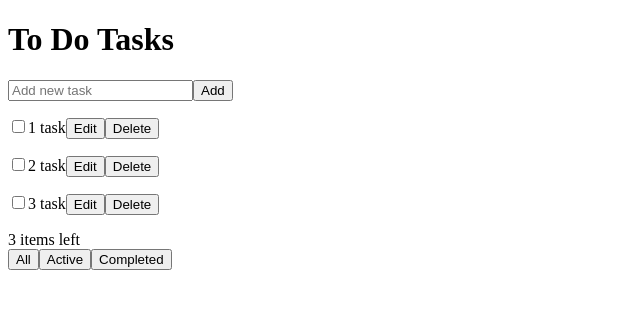
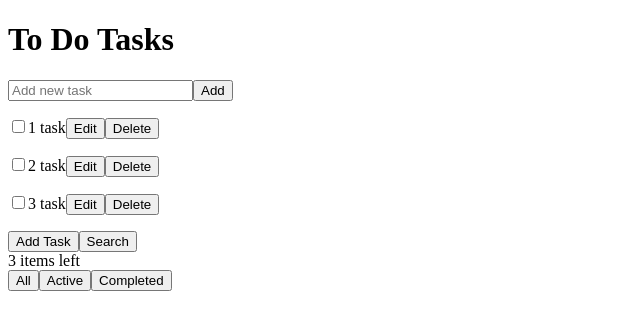
Before and after one commit to Sergey-dev10/todo-list-hooks, a React (Vite) app: page / in a window 1280 px wide. Shown: the top 330 px of the page, without its empty margins (0-640 px from the left). Built offline with nearby package versions, Linux system fonts and the light colour scheme.

Commit message:
feat: ToggleAddSearch and Search components were implemented

```diff
--- a/src/components/ActionPanel/ActionPanel.jsx
+++ b/src/components/ActionPanel/ActionPanel.jsx
@@ -1,10 +1,12 @@
 import {Info} from "../Info";
 import {Filter} from "../Filter";
-export const ActionPanel = ({tasks, onHandleFilter}) => {
+import {ToggleAddSearch} from "../ToggleAddSearch";
+export const ActionPanel = ({tasks, onHandleFilter, onHandleToggleAction}) => {
     return (
         <div>
-            <Info tasks={tasks}/>
-            <Filter onHandleFilter={onHandleFilter}/>
+            <ToggleAddSearch onHandleToggleAction={onHandleToggleAction}/>
+            <Info tasks={tasks} />
+            <Filter onHandleFilter={onHandleFilter} />
         </div>
     );
 };
--- /dev/null
+++ b/src/components/Search/Search.jsx
@@ -0,0 +1,12 @@
+
+export const Search = ({onHandleSearch}) => {
+    const handleSearch = (e) => {
+        console.log(e.target.value);
+        onHandleSearch(e.target.value);
+    };
+    return (
+        <div>
+            <input type="text" placeholder="Search" onChange={handleSearch}/>
+        </div>
+    );
+};
--- /dev/null
+++ b/src/components/Search/index.js
@@ -0,0 +1 @@
+export * from "./Search";
--- a/src/components/Todo/Todo.jsx
+++ b/src/components/Todo/Todo.jsx
@@ -3,6 +3,7 @@ import {Title} from "../Title";
 import {TaskAdder} from "../TaskAdder";
 import {TaskList} from "../TaskList";
 import {ActionPanel} from "../ActionPanel";
+import {Search} from "../Search";
 import {nanoid} from "nanoid";
 
 export const  Todo = () => {
@@ -12,6 +13,8 @@ export const  Todo = () => {
         {id: 3, title: "3 task", completed: false},
     ]);
     const [filter, setFilter] = useState("All");
+    const [action, setAction] = useState("add");
+    const [searchText, setSearchText] = useState("");
 
     const handleAddTask = (title) => {
         const id = nanoid();
@@ -39,6 +42,14 @@ export const  Todo = () => {
         setFilter(filter);
     };
 
+    const handleToggleAction = (action) => {
+        setAction(action);
+    };
+
+    const handleSearch = (searchText) => {
+        setSearchText(searchText);
+    };
+
     let handledTasks = [];
     if (filter === "All") {
         handledTasks = tasks;
@@ -48,16 +59,26 @@ export const  Todo = () => {
         handledTasks = tasks.filter(task => task.completed === true);
     }
 
+    if (searchText) {
+        handledTasks = handledTasks.filter(task => task.title.indexOf(searchText) !== -1) ;
+    }
     return (
         <>
             <Title />
-            <TaskAdder onAddTask={handleAddTask}/>
+            {
+                action === "add" ? <TaskAdder onAddTask={handleAddTask}/> : <Search onHandleSearch={handleSearch}/>
+            }
+
             <TaskList tasks={handledTasks}
                       onDeleteTask={handleDeleteTask}
                       onEditTask={handleEditTask}
                       onTaskCompletionToggle={handleTaskCompletionToggle}
             />
-            <ActionPanel tasks={tasks} onHandleFilter={handleFilter}/>
+            <ActionPanel tasks={tasks}
+                         onHandleFilter={handleFilter}
+                         onHandleToggleAction={handleToggleAction}
+
+            />
         </>
     );
 }
--- /dev/null
+++ b/src/components/ToggleAddSearch/ToggleAddSearch.jsx
@@ -0,0 +1,12 @@
+export const ToggleAddSearch = ({onHandleToggleAction}) => {
+    const handleToggleAction = (e) => {
+        onHandleToggleAction(e.target.value);
+    };
+
+    return (
+        <div>
+            <button value="add" onClick={handleToggleAction}>Add Task</button>
+            <button value="search" onClick={handleToggleAction}>Search</button>
+        </div>
+    );
+};
--- /dev/null
+++ b/src/components/ToggleAddSearch/index.js
@@ -0,0 +1 @@
+export * from "./ToggleAddSearch";
```
